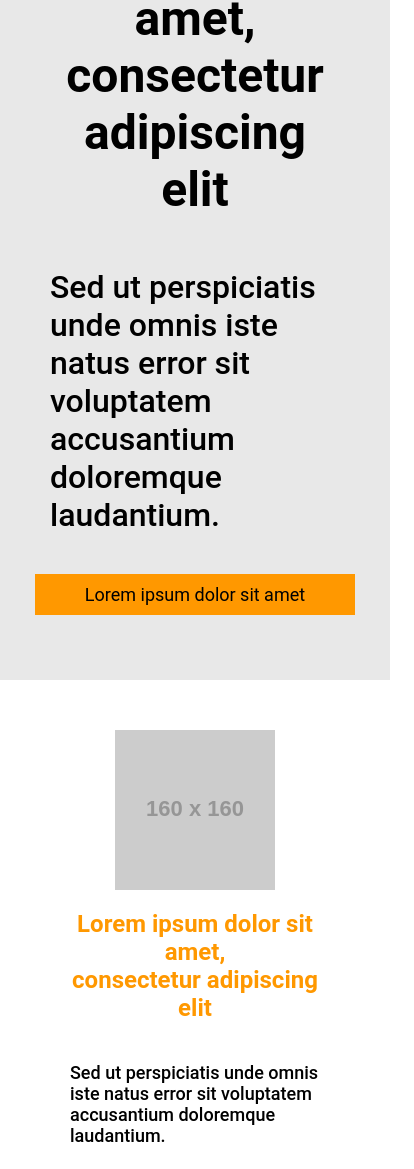
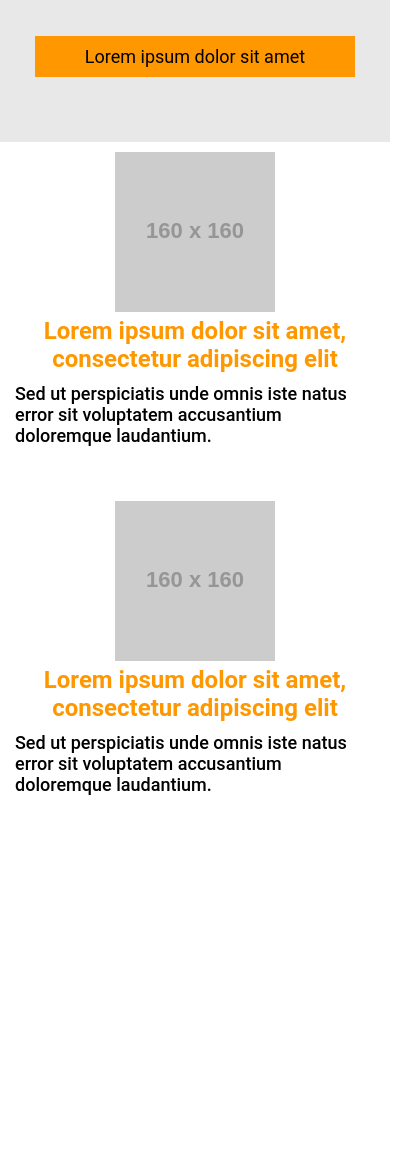
Before and after one commit to coozin/challenge, a website: page index.html in a window 390 px wide. Shown: the part 686-1855 px from the top of the page, 414 px wide, since content can reach past the window. After the commit the page ends 1546 px from the top, so only its background shows below. Drawn offline with Linux system fonts and the light colour scheme; placeholder pictures from the web are drawn by us.

Commit message:
style fixes, bonus option

```diff
--- a/index.html
+++ b/index.html
@@ -55,23 +55,31 @@
     <!-- section two -->
     <div class="section-two" id="section-2">
       <div class="section-small section-sml-one">
-        <img class="small-img center" src="https://via.placeholder.com/160x160" alt="">
-        <div class="heading-small">
-          Lorem ipsum dolor sit amet,<br />
-          consectetur adipiscing elit
+        <div class="small-img-wrapper">
+          <img class="small-img center" src="https://via.placeholder.com/160x160" alt="">
         </div>
-        <div class="paragraph-small">
-          Sed ut perspiciatis unde omnis iste natus error sit voluptatem accusantium doloremque laudantium.
+        <div class="small-content-wrapper">
+          <div class="heading-small">
+            Lorem ipsum dolor sit amet,<br />
+            consectetur adipiscing elit
+          </div>
+          <div class="paragraph-small">
+            Sed ut perspiciatis unde omnis iste natus error sit voluptatem accusantium doloremque laudantium.
+          </div>
         </div>
       </div>
       <div class="section-small section-sml-two">
-        <img class="small-img center" src="https://via.placeholder.com/160x160" alt="">
-        <div class="heading-small">
-          Lorem ipsum dolor sit amet,<br />
-          consectetur adipiscing elit
+        <div class="small-img-wrapper">
+          <img class="small-img center" src="https://via.placeholder.com/160x160" alt="">
         </div>
-        <div class="paragraph-small">
-          Sed ut perspiciatis unde omnis iste natus error sit voluptatem accusantium doloremque laudantium.
+        <div class="small-content-wrapper">
+          <div class="heading-small">
+            Lorem ipsum dolor sit amet,<br />
+            consectetur adipiscing elit
+          </div>
+          <div class="paragraph-small">
+            Sed ut perspiciatis unde omnis iste natus error sit voluptatem accusantium doloremque laudantium.
+          </div>
         </div>
       </div>
     </div>
--- a/main.css
+++ b/main.css
@@ -128,9 +128,33 @@ body {
 }
 
 /* iPhone 5 */
-/* @media only screen and (min-width: 568px) {
-
-} */
+@media only screen and (max-width: 568px) {
+  .heading {
+    padding: 10px;
+    font-size: 32px;
+  }
+  .paragraph {
+    font-weight: 500;
+    font-size: 24px;
+    text-align: left;
+    padding: 0 10px;
+  }
+  .heading-small {
+    padding: 5px;
+    font-size: 24px;
+  }
+  .paragraph-small {
+    font-size: 18px;
+    padding: 5px;
+  }
+  .big-img {
+    height: 300px;
+    width: 300px;
+  }
+  .section-two {
+    padding: 10px;
+  }
+}
 
 /* Nexus 7 */
 @media only screen and (min-width: 568px) {
@@ -140,6 +164,7 @@ body {
   }
   .section-small {
     height: 200px;
+    display: flex;
   }
   .section-sml-one {
     float: left;
@@ -159,6 +184,8 @@ body {
   }
   .section-one {
     display: inline-block;
+    min-height: 45vh;
+    max-height: 80vh;
   }
   .big-img {
     text-align: center;
```
